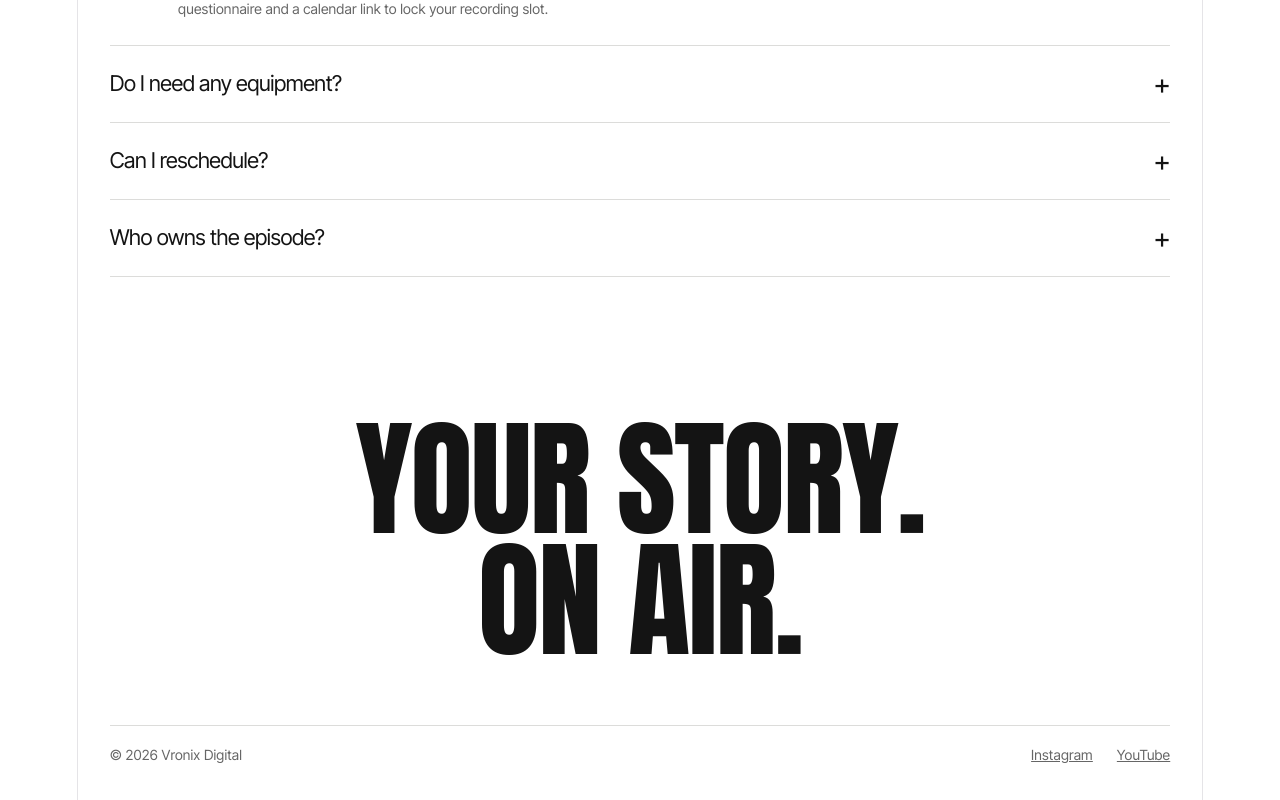
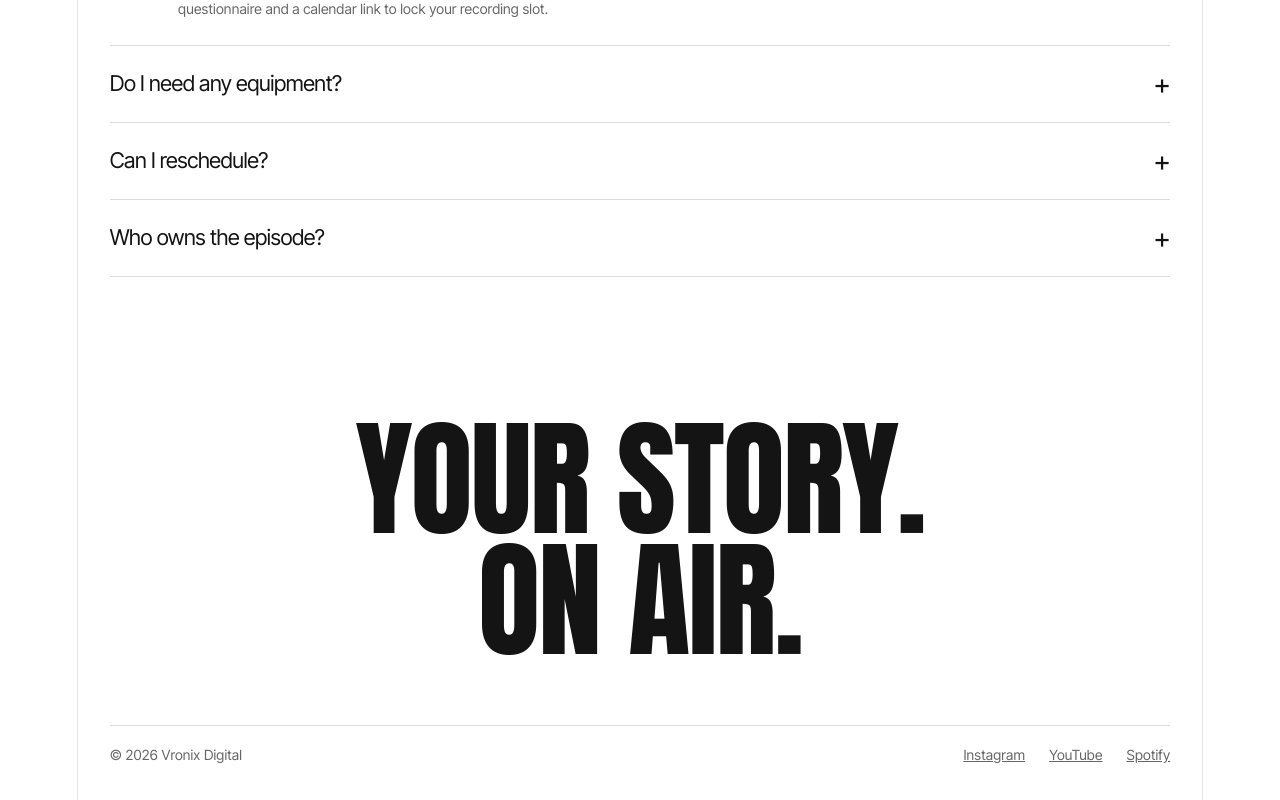
Before and after one commit to jayeshsarode25/react-landing-page, a React (Vite) app: page / in a window 1280 px wide. Shown: the part 5928-6728 px from the top of the page. Built offline with nearby package versions, Linux system fonts and the light colour scheme.

Commit message:
add social links

```diff
--- a/src/App.jsx
+++ b/src/App.jsx
@@ -1008,6 +1008,7 @@ function Footer() {
         <nav aria-label="Footer">
           <a href="https://www.instagram.com/vronixdigital/">Instagram</a>
           <a href="https://www.youtube.com/@VronixDigital">YouTube</a>
+          <a href="https://open.spotify.com/user/31fmril63lddctz2exvrwybbwwxi">Spotify</a>
         </nav>
       </div>
     </footer>
```
